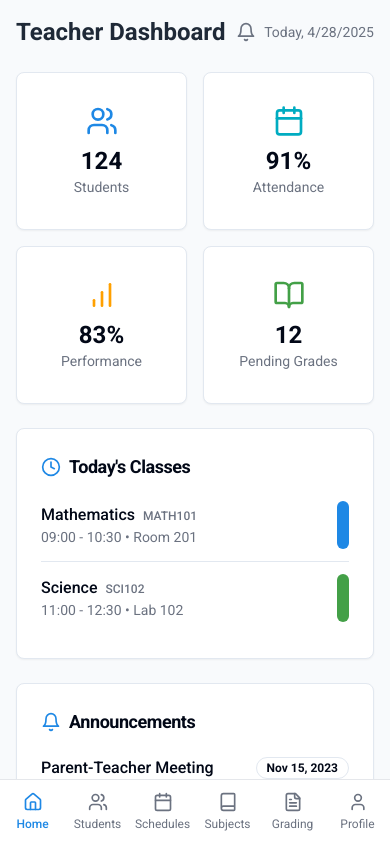
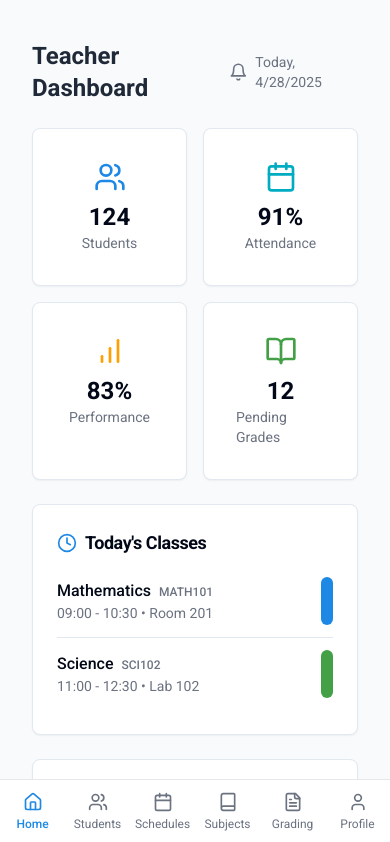
Before and after one commit to maxi-musz/smart-edu, a React (Vite) app: page / in a window 390 px wide. Shown: the top 842 px of the page. Built offline with nearby package versions, Linux system fonts and the light colour scheme.

Commit message:
Fix: Navbar covering main content
Adjust layout to prevent navbar from obscuring page content.

```diff
--- a/src/components/layout/TeacherLayout.tsx
+++ b/src/components/layout/TeacherLayout.tsx
@@ -55,9 +55,11 @@ const TeacherLayout = () => {
 
   return (
     <div className="min-h-screen bg-background flex flex-col">
-      {/* Content Area */}
-      <main className="flex-grow overflow-y-auto pb-16 sm:pb-0 sm:mb-0">
-        {renderContent()}
+      {/* Content Area - Added pt-16 for mobile to account for bottom nav */}
+      <main className="flex-grow overflow-y-auto pb-16 sm:pb-0 sm:mb-0 sm:ml-64 pt-2 sm:pt-0">
+        <div className="content-area">
+          {renderContent()}
+        </div>
       </main>
 
       {/* Bottom Navigation for Mobile */}
@@ -115,9 +117,6 @@ const TeacherLayout = () => {
           </nav>
         </div>
       </div>
-
-      {/* Main content padding for desktop layout */}
-      <div className="hidden sm:block sm:ml-64"></div>
     </div>
   );
 };
--- a/src/index.css
+++ b/src/index.css
@@ -1,4 +1,3 @@
-
 @import url('https://fonts.googleapis.com/css2?family=Roboto:wght@300;400;500;700&display=swap');
 
 @tailwind base;
@@ -36,6 +35,8 @@
     --ring: 222.2 84% 4.9%;
 
     --radius: 0.5rem;
+
+    --edu-primary: 207 89% 51%;
   }
 
   .dark {
@@ -95,4 +96,12 @@
   .section-title {
     @apply text-xl font-medium text-gray-800 mb-4;
   }
+
+  .text-edu-primary {
+    @apply text-[hsl(var(--edu-primary))];
+  }
+
+  .bg-edu-primary {
+    @apply bg-[hsl(var(--edu-primary))];
+  }
 }
```
